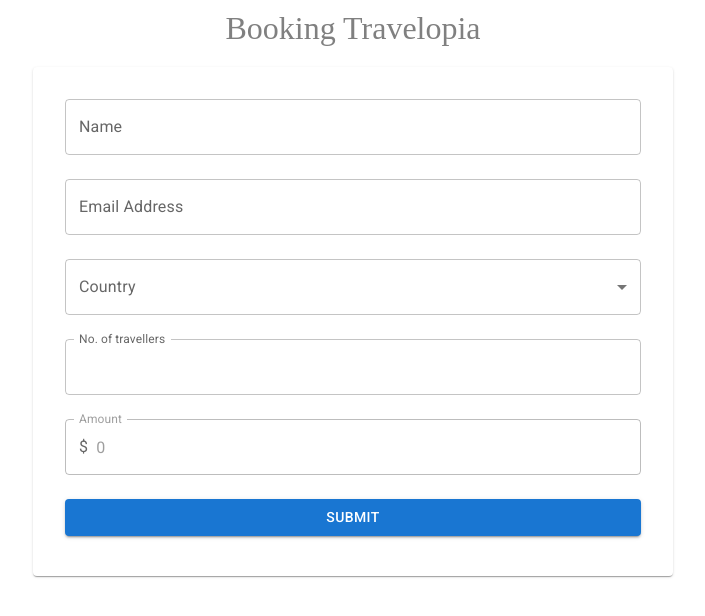
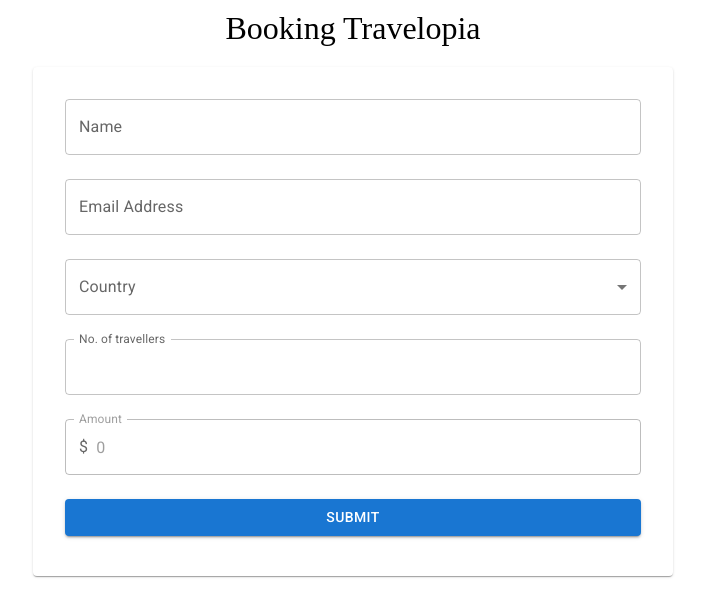
Before and after one commit to Rasigaselvam/Travelopia, a React (Create React App) app: page / in a window 1280 px wide. Shown: the top 616 px of the page, without its empty margins (287-992 px from the left). Built offline with nearby package versions, Linux system fonts and the light colour scheme.

Commit message:
remove fontColor

```diff
--- a/src/index.css
+++ b/src/index.css
@@ -16,7 +16,6 @@
   font-family: 'Raleway' !important
 }
 .fh-color{
-  color:gray !important;
   font-family: 'Raleway' !important;
   font-weight: 500;
   padding: 10px;
```
